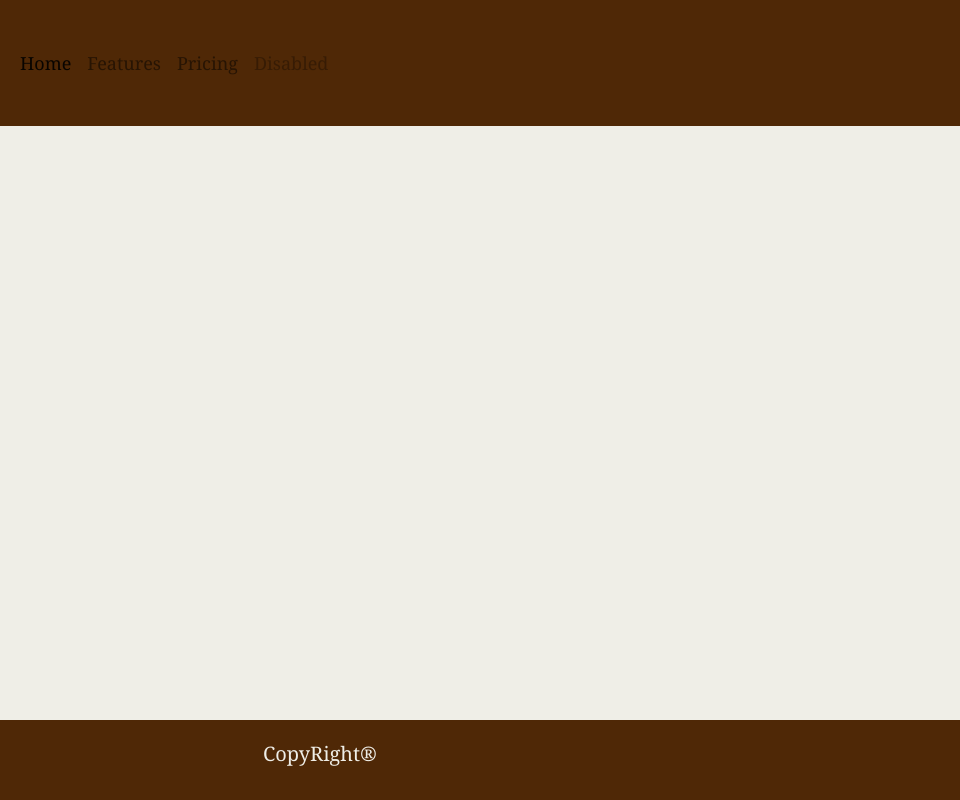
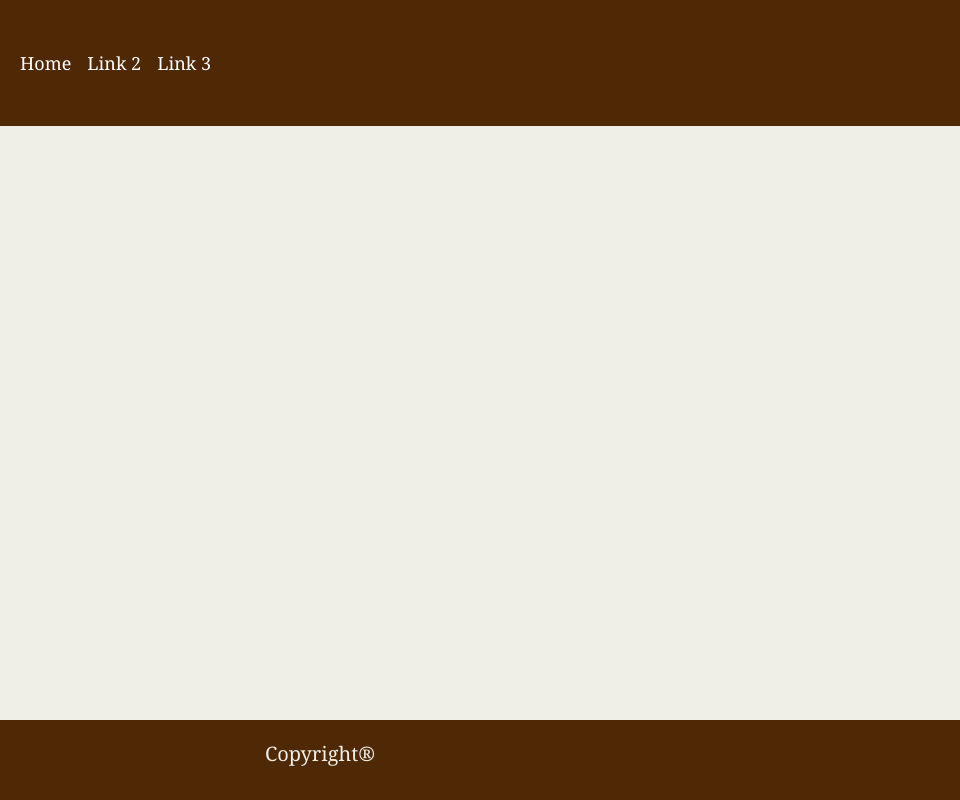
Before and after one commit to j-nederveld/Real-Estate-App, a plain HTML site: page html-skeleton.html in a window 1280 px wide. Shown: the full height of the page, 320-1280 px from the left. Drawn offline with nearby package versions, Linux system fonts and the light colour scheme.

Commit message:
customized navbar

```diff
--- a/html-skeleton.html
+++ b/html-skeleton.html
@@ -28,10 +28,9 @@
             </button>
             <div class="collapse navbar-collapse" id="navbarNavAltMarkup">
               <div class="navbar-nav">
-                <a class="nav-link active" href="#">Home <span class="sr-only">(current)</span></a>
-                <a class="nav-link" href="#">Features</a>
-                <a class="nav-link" href="#">Pricing</a>
-                <a class="nav-link disabled" href="#" tabindex="-1" aria-disabled="true">Disabled</a>
+                <a class="nav-link active" href="html-skeleton.html" style="color: white">Home <span class="sr-only">(current)</span></a>
+                <a class="nav-link" href="#" style="color: white">Link 2</a>
+                <a class="nav-link" href="#" style="color: white">Link 3</a>
               </div>
             </div>
           </nav>
@@ -41,7 +40,7 @@
 </body>
 
 <div class="footer">
-    <p>CopyRight&#174;</p>
+    <p>Copyright&#174;</p>
 </div>
 
 </html>
```
